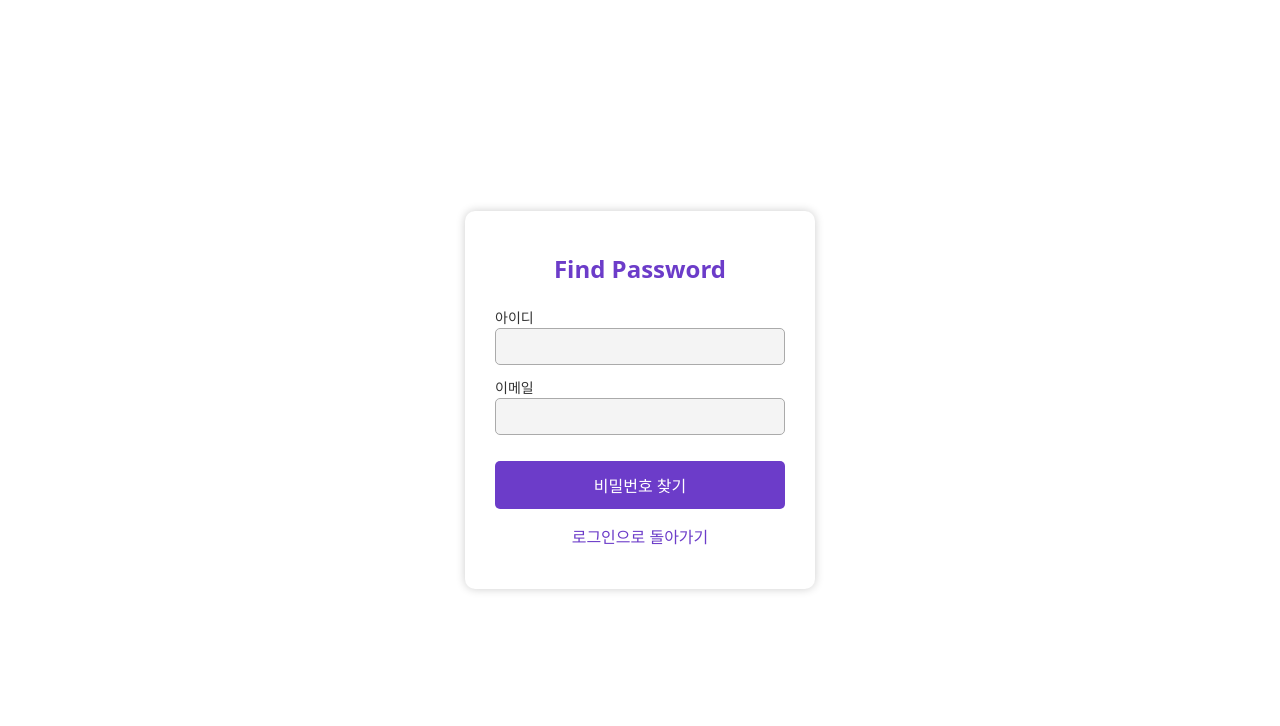
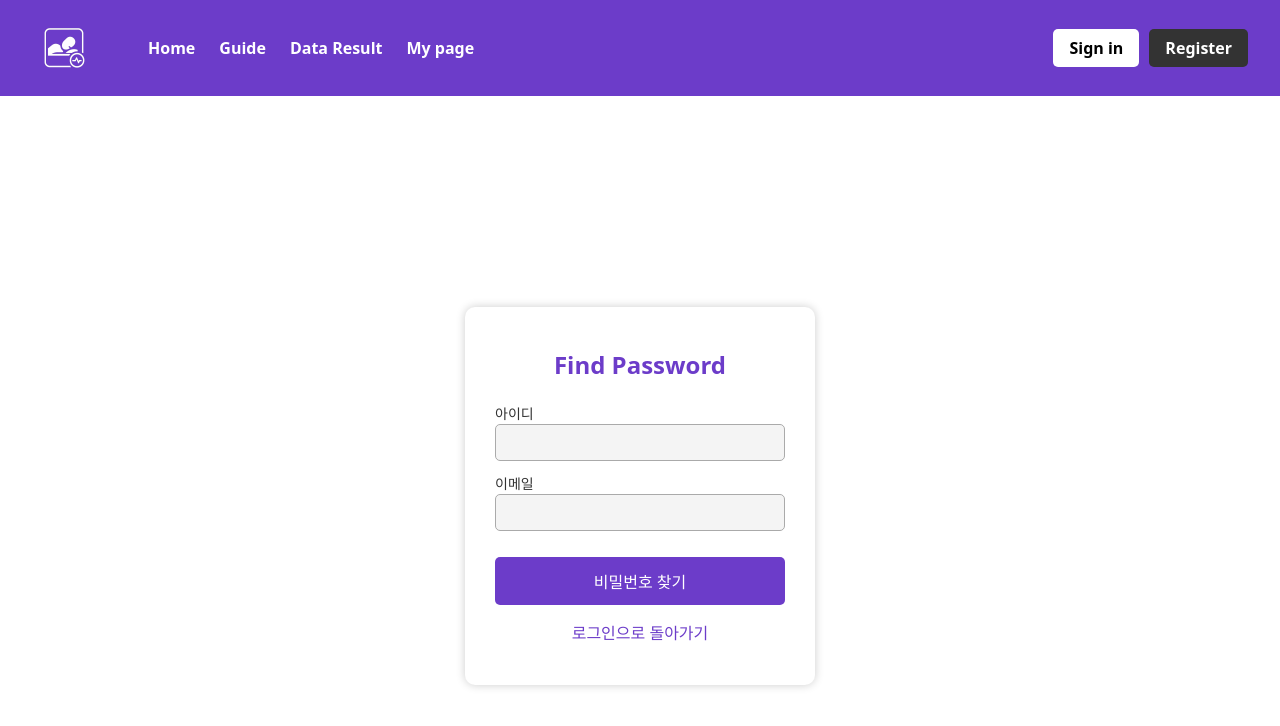
Before and after one commit to Team6forbreathing/FE, a React (Vite) app: page /findpassword in a window 1280 px wide. Shown: the top 726 px of the page. Built offline with nearby package versions, Linux system fonts and the light colour scheme.

Commit message:
Add menubar in all auth context pages

```diff
--- a/src/pages/FindID.jsx
+++ b/src/pages/FindID.jsx
@@ -1,6 +1,8 @@
 import React, { useState } from 'react';
 import '../styles/FindAccount.css';
 import { Link } from 'react-router-dom';
+import Header from '../components/Header';
+import { useAuth } from '../context/AuthContext';
 
 function FindID() {
   const [name, setName] = useState('');
@@ -13,6 +15,8 @@ function FindID() {
   };
 
   return (
+    <>
+    <Header />
     <div className="find-wrapper">
       <form className="find-box" onSubmit={handleFindID}>
         <h2>Find ID</h2>
@@ -29,6 +33,7 @@ function FindID() {
         </div>
       </form>
     </div>
+    </>
   );
 }
 
--- a/src/pages/FindPassword.jsx
+++ b/src/pages/FindPassword.jsx
@@ -1,6 +1,8 @@
 import React, { useState } from 'react';
 import '../styles/FindAccount.css';
 import { Link } from 'react-router-dom';
+import Header from '../components/Header';
+import { useAuth } from '../context/AuthContext';
 
 function FindPassword() {
   const [username, setUsername] = useState('');
@@ -13,6 +15,8 @@ function FindPassword() {
   };
 
   return (
+    <>
+    <Header />
     <div className="find-wrapper">
       <form className="find-box" onSubmit={handleFindPassword}>
         <h2>Find Password</h2>
@@ -29,6 +33,7 @@ function FindPassword() {
         </div>
       </form>
     </div>
+    </>
   );
 }
 
```
